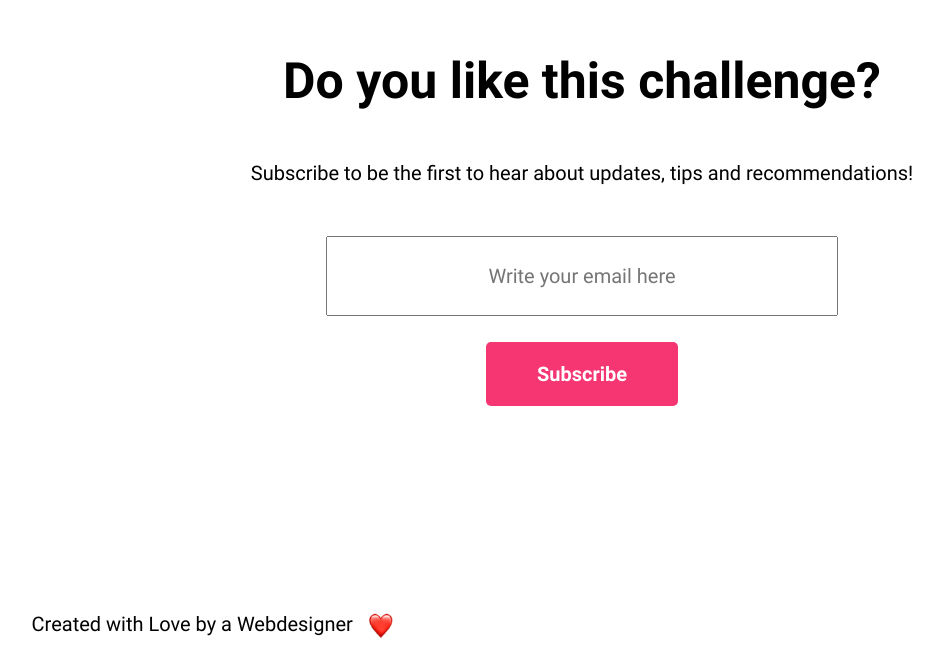
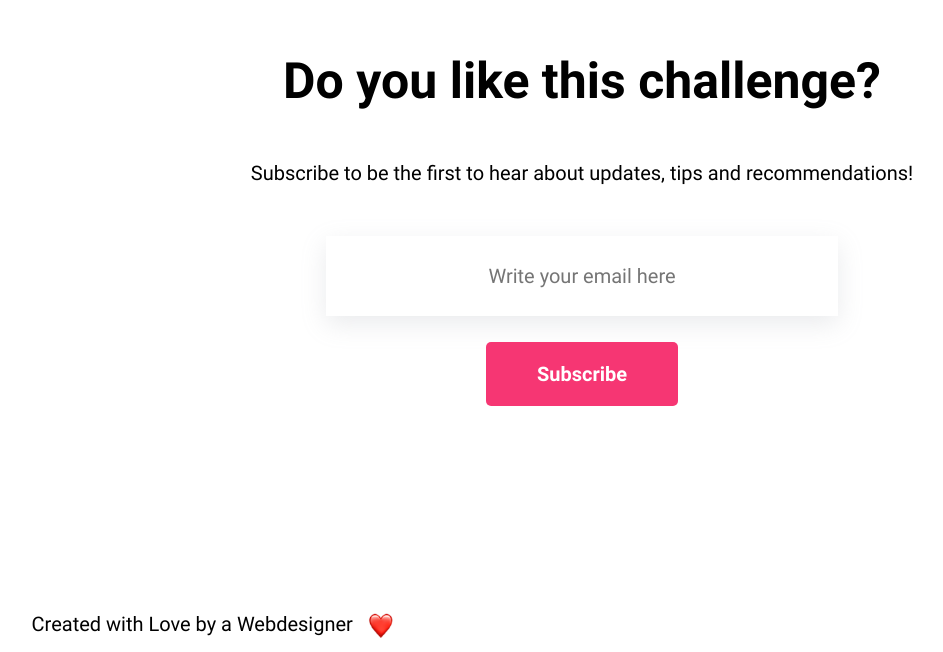
Before and after one commit to Romantev/Project_Designer-Challenge, a plain HTML site: page index.html in a window 1280 px wide. Shown: the part 6622-7274 px from the top of the page, without its empty margins (58-1001 px from the left). Drawn offline with Linux system fonts and the light colour scheme.

Commit message:
edit box-shadow

```diff
--- a/assets/style.css
+++ b/assets/style.css
@@ -231,6 +231,8 @@ header > p {
     text-align: center;
     font-size: 2rem;
     margin: 0 auto 2vw auto;
+    border: 0;
+    box-shadow: rgba(149, 157, 165, 0.2) 0px 8px 24px;
 }
 
 .formular input[type="submit"] {
```
